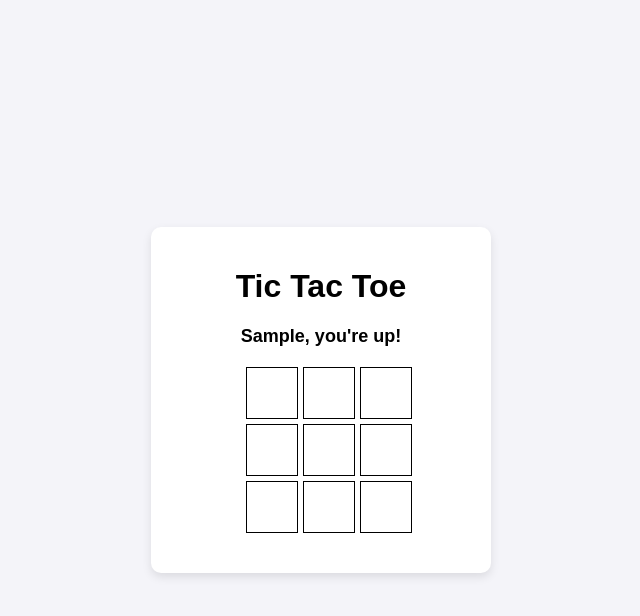
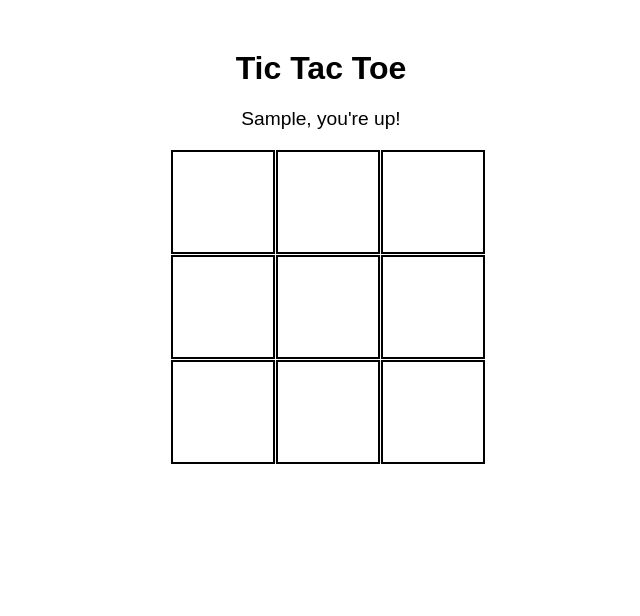
Before and after one commit to acciojob/tictactoe-Rishabhk0207, a website: page main.html in a window 1280 px wide. Both pictures are taken after typing "Sample", "Sample" into the empty fields and a click on the button "Submit". Shown: the whole page, without its empty margins (319-959 px from the left). Drawn offline with Linux system fonts and the light colour scheme.

Commit message:
created a submission

```diff
--- a/main.html
+++ b/main.html
@@ -1,4 +1,4 @@
-<!DOCTYPE html>
+<!-- <!DOCTYPE html>
 
 <html>
 
@@ -26,7 +26,7 @@
 
 
 	<!-- the entire body must be written by student -->
-    <script type="text/javascript" src="./script.js">
+    <!-- <script type="text/javascript" src="./script.js">
 </script>
 
 </body>
@@ -35,3 +35,117 @@
 
 
 </html>
+ -->
+
+
+
+<!DOCTYPE html>
+<html lang="en">
+<head>
+    <meta charset="UTF-8">
+    <meta name="viewport" content="width=device-width, initial-scale=1.0">
+    <title>Multiplayer Tic Tac Toe</title>
+    <style>
+        body {
+            font-family: Arial, sans-serif;
+            text-align: center;
+        }
+        .container {
+            width: 300px;
+            margin: 50px auto;
+        }
+        .board {
+            display: grid;
+            grid-template-columns: repeat(3, 100px);
+            grid-template-rows: repeat(3, 100px);
+            gap: 5px;
+            margin-top: 20px;
+        }
+        .cell {
+            width: 100px;
+            height: 100px;
+            display: flex;
+            align-items: center;
+            justify-content: center;
+            font-size: 2em;
+            border: 2px solid black;
+            cursor: pointer;
+        }
+        .message {
+            margin-top: 20px;
+             font-size: 1.2em;
+        }
+    </style>
+</head>
+<body>
+    <div class="container">
+        <div id="player-form">
+            <input type="text" id="player-1" placeholder="Enter Player 1 Name">
+            <input type="text" id="player-2" placeholder="Enter Player 2 Name">
+            <button id="submit">Submit</button>
+        </div>
+        <h1 id="game-title" style="display: none;">Tic Tac Toe</h1>
+        <div class="message" id="message"></div>
+        <div class="board" id="board" style="display: none;">
+            <div class="cell" id="1"></div>
+            <div class="cell" id="2"></div>
+            <div class="cell" id="3"></div>
+            <div class="cell" id="4"></div>
+            <div class="cell" id="5"></div>
+            <div class="cell" id="6"></div>
+            <div class="cell" id="7"></div>
+            <div class="cell" id="8"></div>
+            <div class="cell" id="9"></div>
+        </div>
+    </div>
+    <script>
+        document.getElementById('submit').addEventListener('click', function() {
+            let player1 = document.getElementById('player-1').value;
+            let player2 = document.getElementById('player-2').value;
+            if (player1 && player2) {
+                document.getElementById('player-form').style.display = 'none';
+                document.getElementById('game-title').style.display = 'block';
+                document.getElementById('board').style.display = 'grid';
+                document.getElementById('message').textContent = `${player1}, you're up!`;
+                startGame(player1, player2);
+            }
+        });
+
+        function startGame(player1, player2) {
+            let currentPlayer = player1;
+            let currentSymbol = 'X';
+            let board = ['', '', '', '', '', '', '', '', ''];
+            let cells = document.querySelectorAll('.cell');
+
+            function checkWin() {
+                const winningCombos = [
+                    [0, 1, 2], [3, 4, 5], [6, 7, 8],
+                    [0, 3, 6], [1, 4, 7], [2, 5, 8],
+                    [0, 4, 8], [2, 4, 6]
+                ];
+                return winningCombos.some(combo => {
+                    const [a, b, c] = combo;
+                    return board[a] && board[a] === board[b] && board[a] === board[c];
+                });
+            }
+
+            cells.forEach((cell, index) => {
+                cell.addEventListener('click', function() {
+                    if (!board[index]) {
+                        board[index] = currentSymbol;
+                        cell.textContent = currentSymbol;
+                        if (checkWin()) {
+                            document.getElementById('message').textContent = `${currentPlayer} congratulations you won!`;
+                            cells.forEach(cell => cell.style.pointerEvents = 'none');
+                            return;
+                        }
+                        currentPlayer = currentPlayer === player1 ? player2 : player1;
+                        currentSymbol = currentSymbol === 'X' ? 'O' : 'X';
+                        document.getElementById('message').textContent = `${currentPlayer}, you're up!`;
+                    }
+                });
+            });
+        }
+    </script>
+</body>
+</html>
--- a/script.js
+++ b/script.js
@@ -1,108 +1,108 @@
-//your JS code here. If required.
-const startScreen = document.getElementById('start-screen');
-    const gameScreen = document.getElementById('game-screen');
-    const boardElement = document.getElementById('board');
-    const messageElement = document.querySelector('.message');
-    const submitButton = document.getElementById('submit');
+// //your JS code here. If required.
+// const startScreen = document.getElementById('start-screen');
+//     const gameScreen = document.getElementById('game-screen');
+//     const boardElement = document.getElementById('board');
+//     const messageElement = document.querySelector('.message');
+//     const submitButton = document.getElementById('submit');
 
-    let player1 = '';
-    let player2 = '';
-    let currentPlayer = '';
-    let gameBoard = Array(9).fill(null);
+//     let player1 = '';
+//     let player2 = '';
+//     let currentPlayer = '';
+//     let gameBoard = Array(9).fill(null);
 
-    // Winning combinations
-    const winningCombinations = [
-      [0, 1, 2],
-      [3, 4, 5],
-      [6, 7, 8],
-      [0, 3, 6],
-      [1, 4, 7],
-      [2, 5, 8],
-      [0, 4, 8],
-      [2, 4, 6]
-    ];
+//     // Winning combinations
+//     const winningCombinations = [
+//       [0, 1, 2],
+//       [3, 4, 5],
+//       [6, 7, 8],
+//       [0, 3, 6],
+//       [1, 4, 7],
+//       [2, 5, 8],
+//       [0, 4, 8],
+//       [2, 4, 6]
+//     ];
 
-    // Initialize board
-    function initializeBoard() {
-      boardElement.innerHTML = '';
-      gameBoard = Array(9).fill(null);
+//     // Initialize board
+//     function initializeBoard() {
+//       boardElement.innerHTML = '';
+//       gameBoard = Array(9).fill(null);
 
-      for (let i = 0; i < 9; i++) {
-        const cell = document.createElement('div');
-        cell.classList.add('cell');
-        cell.setAttribute('id', i);
-        cell.addEventListener('click', handleCellClick);
-        boardElement.appendChild(cell);
-      }
-    }
+//       for (let i = 0; i < 9; i++) {
+//         const cell = document.createElement('div');
+//         cell.classList.add('cell');
+//         cell.setAttribute('id', i);
+//         cell.addEventListener('click', handleCellClick);
+//         boardElement.appendChild(cell);
+//       }
+//     }
 
-    // Check for a winner
-    function checkWinner() {
-      for (const combination of winningCombinations) {
-        const [a, b, c] = combination;
-        if (
-          gameBoard[a] &&
-          gameBoard[a] === gameBoard[b] &&
-          gameBoard[a] === gameBoard[c]
-        ) {
-          return true;
-        }
-      }
-      return false;
-    }
+//     // Check for a winner
+//     function checkWinner() {
+//       for (const combination of winningCombinations) {
+//         const [a, b, c] = combination;
+//         if (
+//           gameBoard[a] &&
+//           gameBoard[a] === gameBoard[b] &&
+//           gameBoard[a] === gameBoard[c]
+//         ) {
+//           return true;
+//         }
+//       }
+//       return false;
+//     }
 
-    // Check if the game is a draw
-    function isDraw() {
-      return gameBoard.every(cell => cell !== null);
-    }
+//     // Check if the game is a draw
+//     function isDraw() {
+//       return gameBoard.every(cell => cell !== null);
+//     }
 
-    // Handle cell click
-    function handleCellClick(e) {
-      const cell = e.target;
-      const cellIndex = parseInt(cell.id);
+//     // Handle cell click
+//     function handleCellClick(e) {
+//       const cell = e.target;
+//       const cellIndex = parseInt(cell.id);
 
-      if (gameBoard[cellIndex] !== null) return;
+//       if (gameBoard[cellIndex] !== null) return;
 
-      gameBoard[cellIndex] = currentPlayer === player1 ? 'X' : 'O';
-      cell.textContent = gameBoard[cellIndex];
-      cell.classList.add('disabled');
+//       gameBoard[cellIndex] = currentPlayer === player1 ? 'X' : 'O';
+//       cell.textContent = gameBoard[cellIndex];
+//       cell.classList.add('disabled');
 
-      if (checkWinner()) {
-        messageElement.textContent = `${currentPlayer}, congratulations you won!`;
-        disableBoard();
-        return;
-      }
+//       if (checkWinner()) {
+//         messageElement.textContent = `${currentPlayer}, congratulations you won!`;
+//         disableBoard();
+//         return;
+//       }
 
-      if (isDraw()) {
-        messageElement.textContent = "It's a draw!";
-        return;
-      }
+//       if (isDraw()) {
+//         messageElement.textContent = "It's a draw!";
+//         return;
+//       }
 
-      currentPlayer = currentPlayer === player1 ? player2 : player1;
-      messageElement.textContent = `${currentPlayer}, you're up!`;
-    }
+//       currentPlayer = currentPlayer === player1 ? player2 : player1;
+//       messageElement.textContent = `${currentPlayer}, you're up!`;
+//     }
 
-    // Disable board
-    function disableBoard() {
-      const cells = document.querySelectorAll('.cell');
-      cells.forEach(cell => cell.classList.add('disabled'));
-    }
+//     // Disable board
+//     function disableBoard() {
+//       const cells = document.querySelectorAll('.cell');
+//       cells.forEach(cell => cell.classList.add('disabled'));
+//     }
 
-    // Handle submit button click
-    submitButton.addEventListener('click', () => {
-      player1 = document.getElementById('player-1').value.trim();
-      player2 = document.getElementById('player-2').value.trim();
+//     // Handle submit button click
+//     submitButton.addEventListener('click', () => {
+//       player1 = document.getElementById('player-1').value.trim();
+//       player2 = document.getElementById('player-2').value.trim();
 
-      if (!player1 || !player2) {
-        alert('Please enter names for both players.');
-        return;
-      }
+//       if (!player1 || !player2) {
+//         alert('Please enter names for both players.');
+//         return;
+//       }
 
-      currentPlayer = player1;
-      messageElement.textContent = `${currentPlayer}, you're up!`;
+//       currentPlayer = player1;
+//       messageElement.textContent = `${currentPlayer}, you're up!`;
 
-      startScreen.style.display = 'none';
-      gameScreen.style.display = 'block';
+//       startScreen.style.display = 'none';
+//       gameScreen.style.display = 'block';
 
-      initializeBoard();
-    });
+//       initializeBoard();
+//     });
--- a/styles.css
+++ b/styles.css
@@ -1,5 +1,5 @@
 /*  your css code here. If applicable */
-body {
+/* body {
       font-family: Arial, sans-serif;
       display: flex;
       justify-content: center;
@@ -46,4 +46,4 @@ body {
       margin-top: 10px;
       font-size: 18px;
       font-weight: bold;
-    }
+    } */
```
